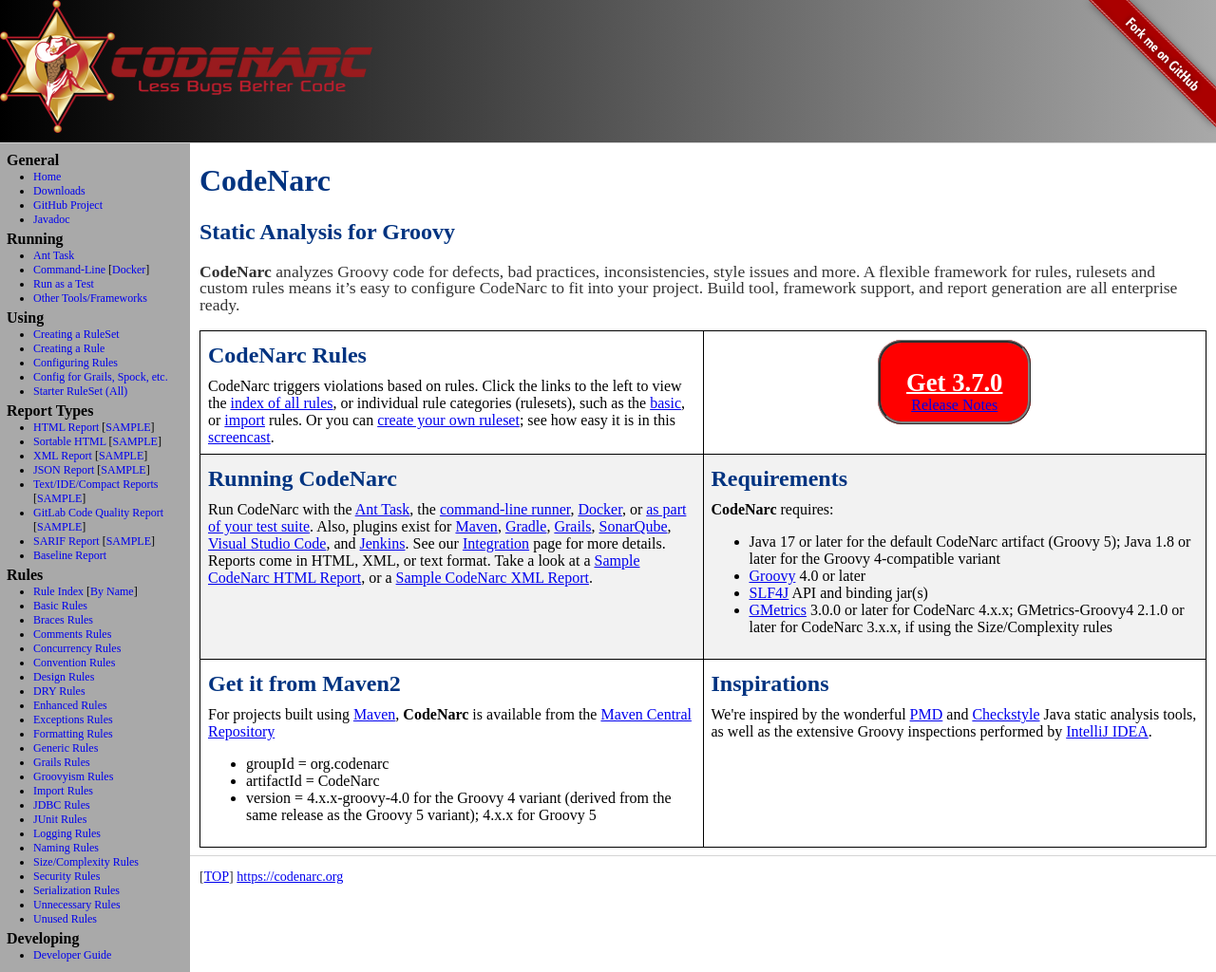
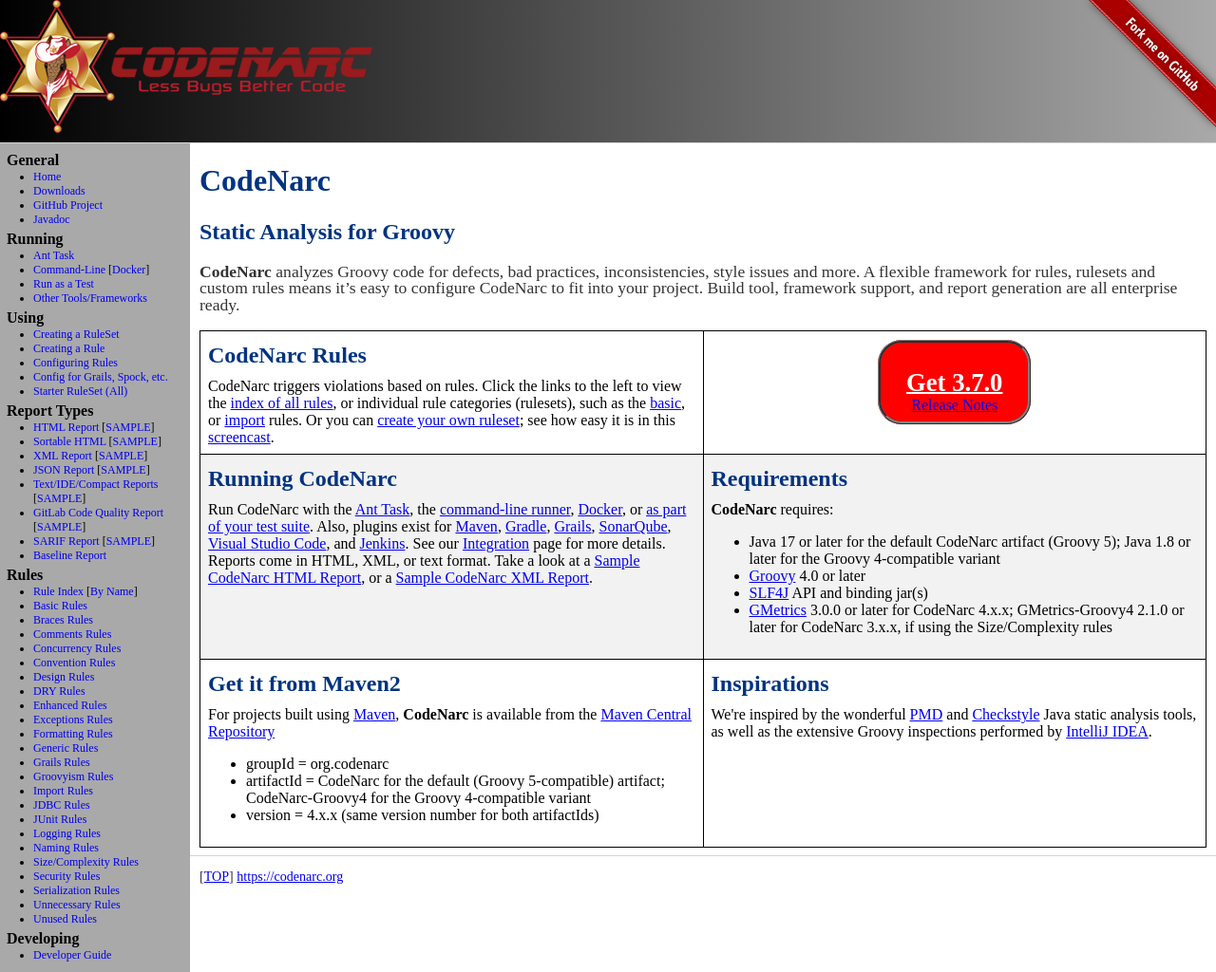
Before and after one commit to CodeNarc/CodeNarc, a Jekyll site: the page built from index.md, in a window 1280 px wide. Shown: the whole page at 95% size. Built offline with Jekyll 4.4.1, drawn with Linux system fonts in a browser that asks for light colours.

Commit message:
Use separate artifact name (CodeNarc-Groovy4) for the Groovy 4 variant
Rather than distinguishing the Groovy 4-compatible artifact from the default
Groovy 5-compatible one via a "-groovy-4.0" version suffix, publish it under
its own artifactId, CodeNarc-Groovy4, using the same version number as the
main CodeNarc artifact.

```diff
--- a/index.md
+++ b/index.md
@@ -68,8 +68,8 @@ to fit into your project. Build tool, framework support, and report generation a
                <a href="https://repo1.maven.org/maven2/org/codenarc/CodeNarc/">Maven Central Repository</a>
                 <ul>
                      <li>groupId = org.codenarc</li>
-                     <li>artifactId = CodeNarc</li>
-                     <li>version = 4.x.x-groovy-4.0 for the Groovy 4 variant (derived from the same release as the Groovy 5 variant); 4.x.x for Groovy 5</li>
+                     <li>artifactId = CodeNarc for the default (Groovy 5-compatible) artifact; CodeNarc-Groovy4 for the Groovy 4-compatible variant</li>
+                     <li>version = 4.x.x (same version number for both artifactIds)</li>
                 </ul>
      </td>
      <td class="section">
```
